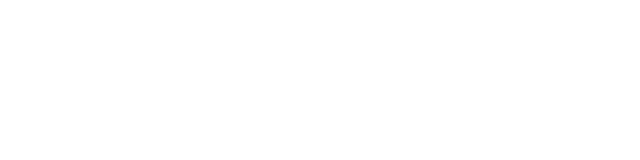
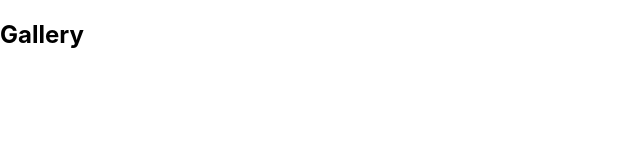
Before and after one commit to paccao/Instablam, a React (Vite) app: page / in a window 1280 px wide. Shown: the top 160 px of the page, without its empty margins (0-640 px from the left). Built offline with nearby package versions, Linux system fonts and the light colour scheme.

Commit message:
register service worker

```diff
--- a/src/App.jsx
+++ b/src/App.jsx
@@ -1,5 +1,11 @@
+import Gallery from "./components/Gallery"
+
 function App() {
-	return <div className="App"></div>
+	return (
+		<div className="App">
+			<Gallery />
+		</div>
+	)
 }
 
 export default App
--- /dev/null
+++ b/src/components/Gallery.jsx
@@ -0,0 +1,5 @@
+export default function Gallery() {
+	return <div>
+    <h2>Gallery</h2>
+  </div>
+}
```
Also changed, not shown: src/serviceWorker.js (added, +14 -0 lines).
